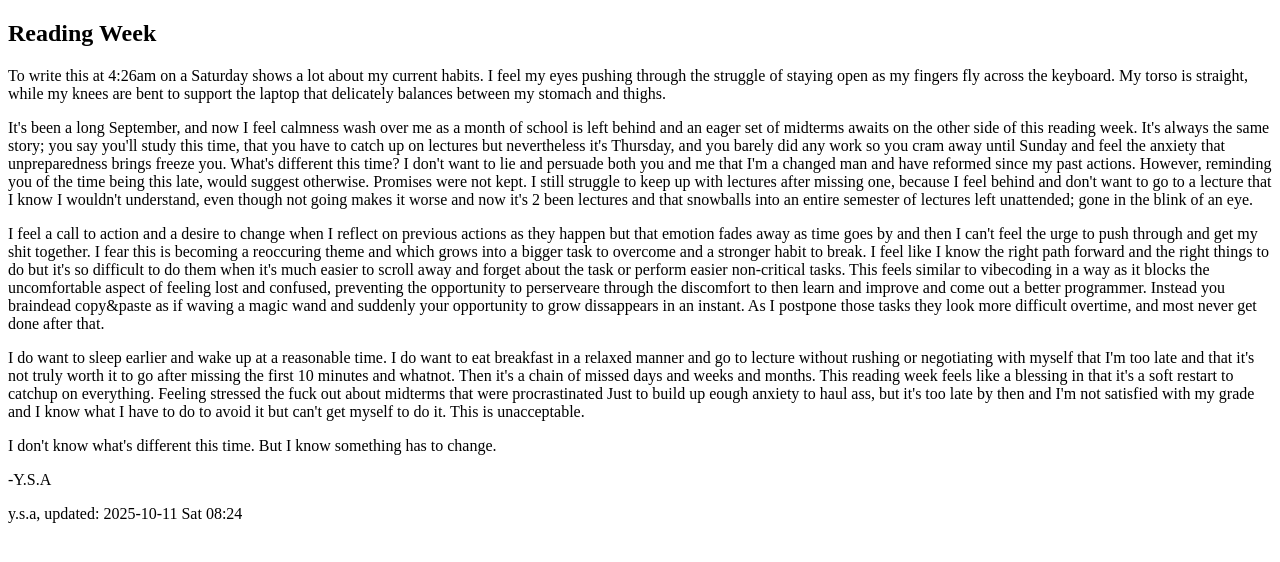
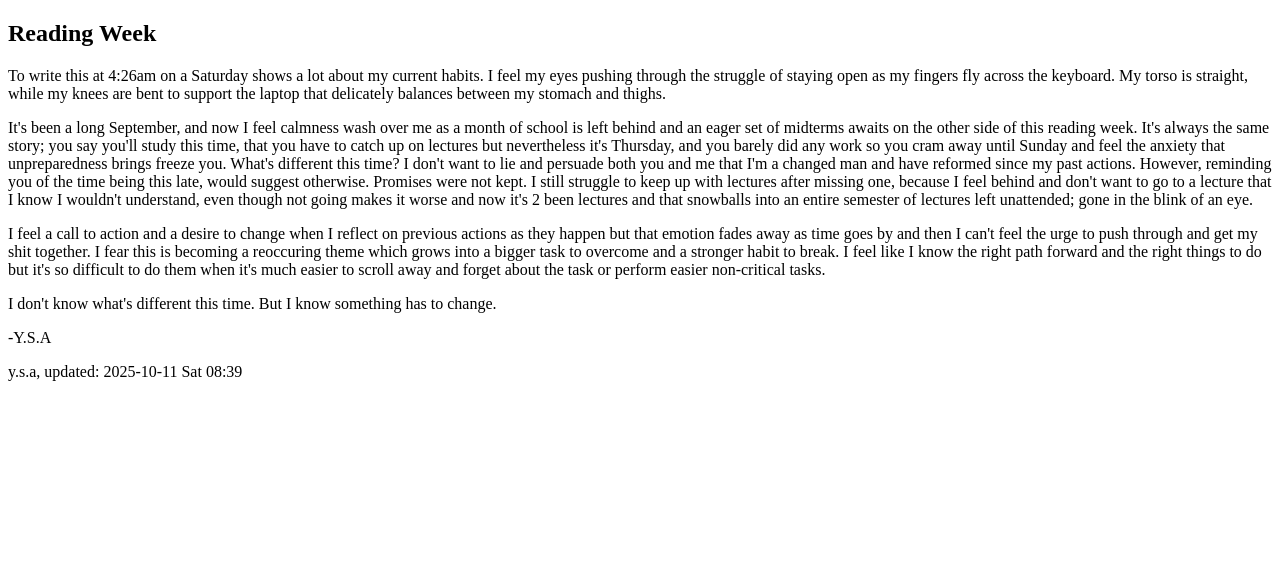
Before and after one commit to yavuzafacan/yavuzafacan.github.io, a plain HTML site: page Reading Week.html in a window 1280 px wide. Drawn offline with Linux system fonts and the light colour scheme.

Commit message:
refined reading week

```diff
--- a/Reading Week.html
+++ b/Reading Week.html
@@ -3,7 +3,7 @@
 "http://www.w3.org/TR/xhtml1/DTD/xhtml1-strict.dtd">
 <html xmlns="http://www.w3.org/1999/xhtml" lang="en" xml:lang="en">
 <head>
-<!-- 2025-10-11 Sat 08:25 -->
+<!-- 2025-10-11 Sat 08:41 -->
 <meta http-equiv="Content-Type" content="text/html;charset=utf-8" />
 <meta name="viewport" content="width=device-width, initial-scale=1" />
 <title>&lrm;</title>
@@ -33,11 +33,7 @@ It's been a long September, and now I feel calmness wash over me as a month of s
 </p>
 
 <p>
-I feel a call to action and a desire to change when I reflect on previous actions as they happen but that emotion fades away as time goes by and then I can't feel the urge to push through and get my shit together. I fear this is becoming a reoccuring theme and which grows into a bigger task to overcome and a stronger habit to break. I feel like I know the right path forward and the right things to do but it's so difficult to do them when it's much easier to scroll away and forget about the task or perform easier non-critical tasks. This feels similar to vibecoding in a way as it blocks the uncomfortable aspect of feeling lost and confused, preventing the opportunity to perserveare through the discomfort to then learn and improve and come out a better programmer. Instead you braindead copy&amp;paste as if waving a magic wand and suddenly your opportunity to grow dissappears in an instant. As I postpone those tasks they look more difficult overtime, and most never get done after that.
-</p>
-
-<p>
-I do want to sleep earlier and wake up at a reasonable time. I do want to eat breakfast in a relaxed manner and go to lecture without rushing or negotiating with myself that I'm too late and that it's not truly worth it to go after missing the first 10 minutes and whatnot. Then it's a chain of missed days and weeks and months. This reading week feels like a blessing in that it's a soft restart to catchup on everything.  Feeling stressed the fuck out about midterms that were procrastinated Just to build up eough anxiety to haul ass, but it's too late by then and I'm not satisfied with my grade and I know what I have to do to avoid it but can't get myself to do it. This is unacceptable.
+I feel a call to action and a desire to change when I reflect on previous actions as they happen but that emotion fades away as time goes by and then I can't feel the urge to push through and get my shit together. I fear this is becoming a reoccuring theme which grows into a bigger task to overcome and a stronger habit to break. I feel like I know the right path forward and the right things to do but it's so difficult to do them when it's much easier to scroll away and forget about the task or perform easier non-critical tasks.
 </p>
 
 <p>
@@ -51,7 +47,7 @@ I don't know what's different this time. But I know something has to change.
 </div>
 </div>
 <div id="postamble" class="status">
-<p class="footer">y.s.a, updated: 2025-10-11 Sat 08:24</p>
+<p class="footer">y.s.a, updated: 2025-10-11 Sat 08:39</p>
 </div>
 </body>
 </html>
```
Also changed, not shown: People I Find Inspiring.html (+1 -1 lines), about.html (+1 -1 lines), blog.html (+1 -1 lines), contact.html (+1 -1 lines), index.html (+1 -1 lines), 1 other file.
